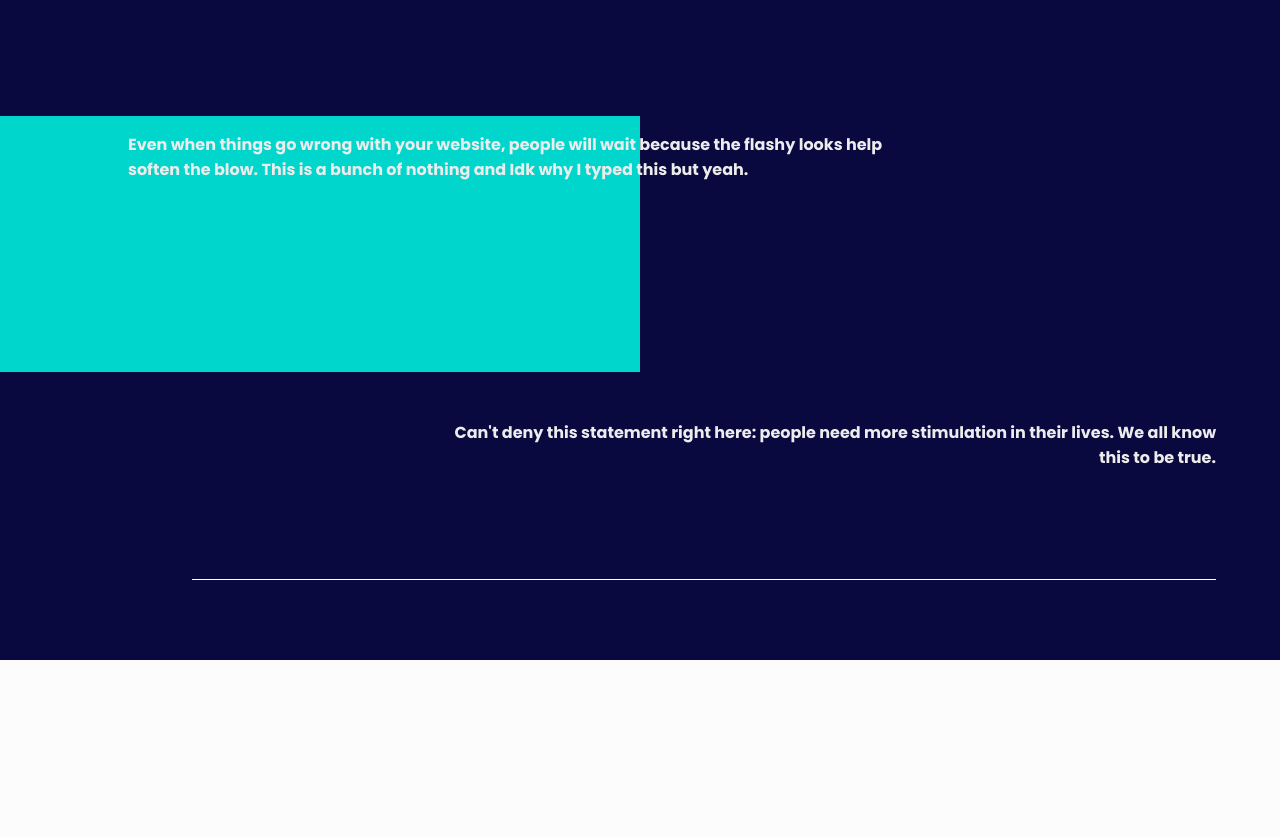
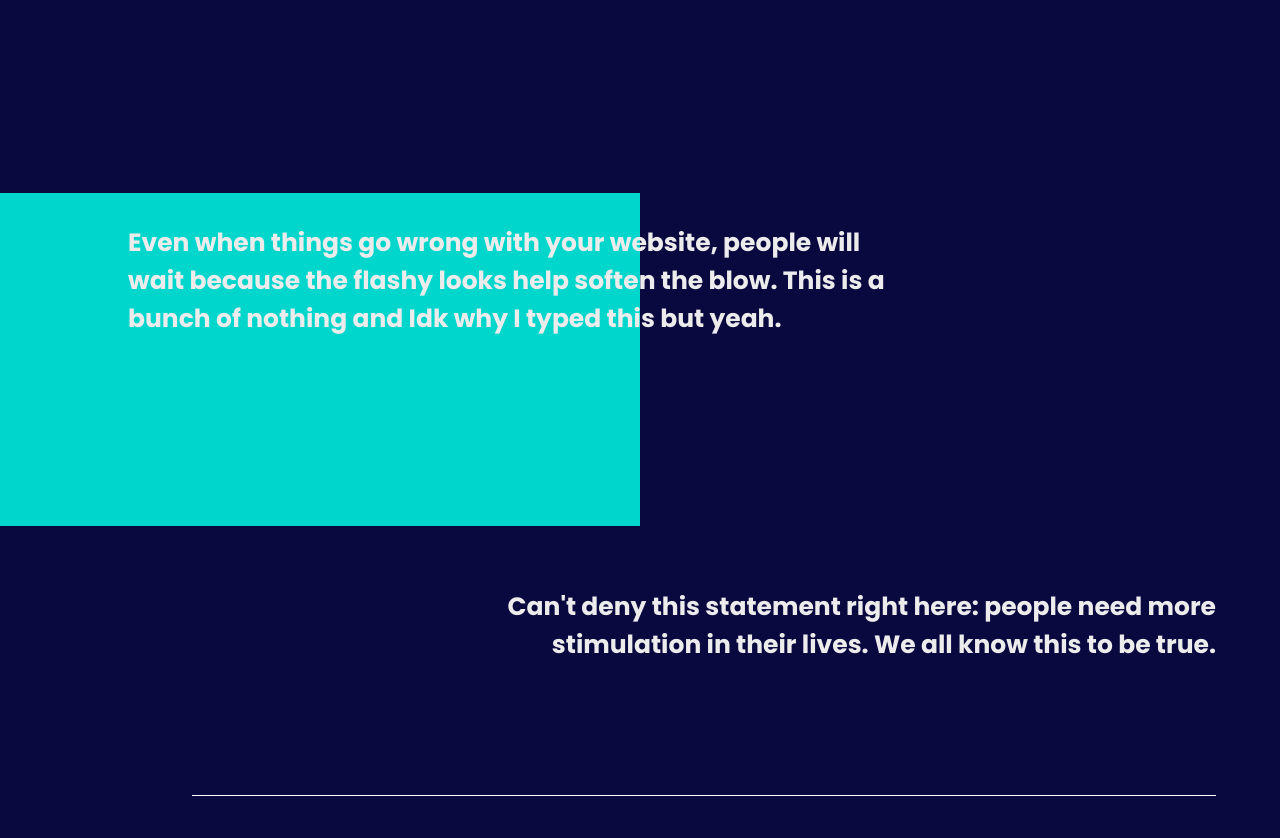
Before and after one commit to ChristianAlston/freelance, a React (Create React App) app: page / in a window 1280 px wide. Shown: the part 3000-3838 px from the top of the page. Built offline with nearby package versions, Linux system fonts and the light colour scheme.

Commit message:
responsive changes and styling updates

```diff
--- a/src/Components/Content2/Content2.css
+++ b/src/Components/Content2/Content2.css
@@ -1,3 +1,5 @@
+@media screen and (min-width: 320px) and (max-width: 450px) {
+
     .content2 {
         height: 100vh;
         width: 100%;
@@ -31,3 +33,82 @@
         width: 60%;
         font-weight: bold;
     }
+}
+
+@media screen and (min-width: 451px) and (max-width: 770px) {
+
+    .content2 {
+        height: 110vh;
+        width: 100%;
+        position: relative;
+    }
+
+    .ui {
+        color: white;
+        font-size: 38px;
+        text-align: right;
+        margin: 20px 10px;
+    }
+
+    .text2 {
+        color: rgb(236, 236, 236);
+        text-align: left;
+        position: absolute;
+        z-index: 2;
+        top: 34%;
+        left: 10%;
+        width: 60%;
+        font-weight: bold;
+        font-size: 19px;
+    }
+
+    .excite {
+        color: rgb(236, 236, 236);
+        text-align: right;
+        position: absolute;
+        top: 70%;
+        right: 5%;
+        width: 60%;
+        font-weight: bold;
+        font-size: 19px;
+    }
+}
+
+@media screen and (min-width: 771px) and (max-width: 1740px) {
+
+    .content2 {
+        height: 130vh;
+        width: 100%;
+        position: relative;
+    }
+
+    .ui {
+        color: white;
+        font-size: 44px;
+        text-align: right;
+        margin: 20px 10px;
+    }
+
+    .text2 {
+        color: rgb(236, 236, 236);
+        text-align: left;
+        position: absolute;
+        z-index: 2;
+        top: 35%;
+        left: 10%;
+        width: 60%;
+        font-weight: bold;
+        font-size: 25px;
+    }
+
+    .excite {
+        color: rgb(236, 236, 236);
+        text-align: right;
+        position: absolute;
+        top: 70%;
+        right: 5%;
+        width: 60%;
+        font-weight: bold;
+        font-size: 25px;
+    }
+}
--- a/src/Components/Content2/Shape3.css
+++ b/src/Components/Content2/Shape3.css
@@ -1,3 +1,4 @@
+@media screen and (min-width: 320px) and (max-width: 470px) {
     .shape3 {
         background-color: rgb(0, 214, 203);
         height: 32%;
@@ -6,3 +7,15 @@
         left: 0;
         top: 32%;
     }
+}
+
+@media screen and (min-width: 471px) and (max-width: 1740px) {
+    .shape3 {
+        background-color: rgb(0, 214, 203);
+        height: 32%;
+        width: 50%;
+        position: absolute;
+        left: 0;
+        top: 32%;
+    }
+}
--- a/src/Components/Content2/Shape4.css
+++ b/src/Components/Content2/Shape4.css
@@ -1,3 +1,4 @@
+@media screen and (min-width: 320px) and (max-width: 470px) {
     .shape4 {
         position: absolute;
         right: 5%;
@@ -6,3 +7,15 @@
         height: 1px;
         width: 80%;
     }
+}
+
+@media screen and (min-width: 471px) and (max-width: 1740px) {
+    .shape4 {
+        position: absolute;
+        right: 5%;
+        bottom: 10%;
+        background-color: white;
+        height: 1px;
+        width: 80%;
+    }
+}
```
Lines whose indentation alone changed are shown as unchanged.
